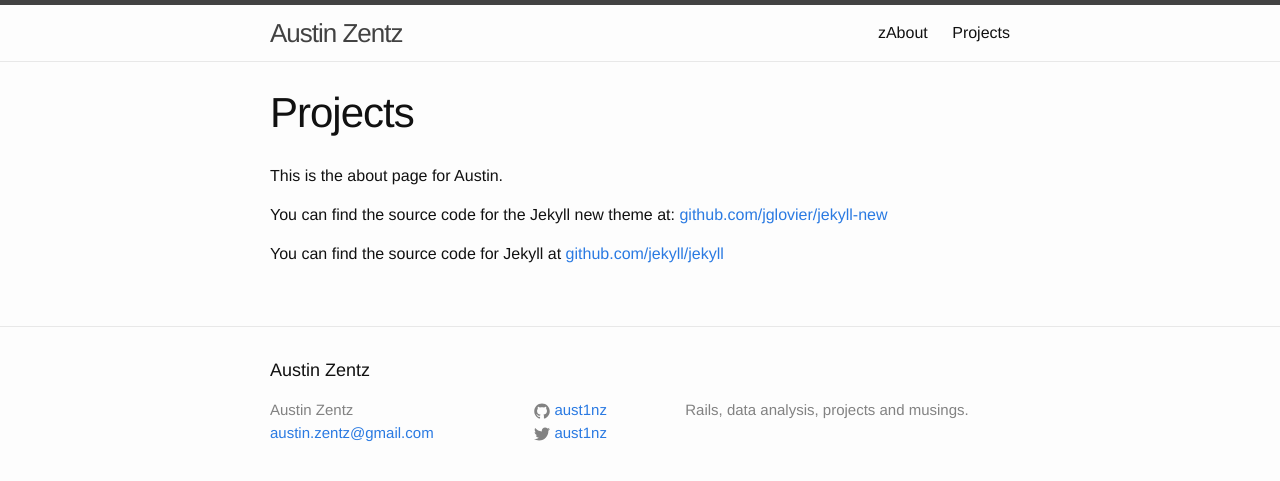
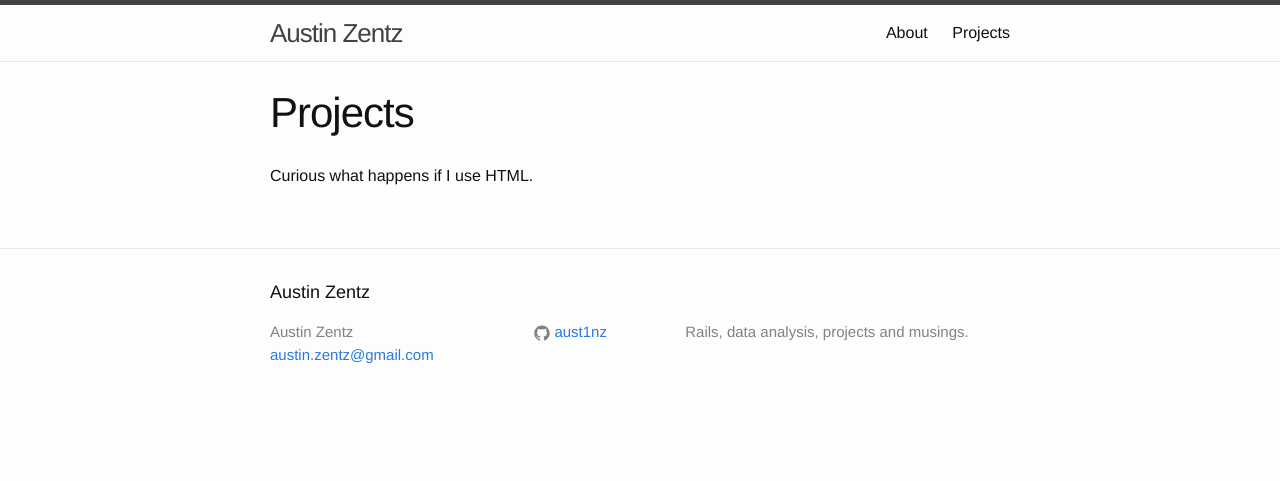
Before and after one commit to aust1nz/aust1nz.github.io, a Jekyll site: the page built from projects.html, in a window 1280 px wide. Shown: the top 481 px of the page. Built offline with Jekyll 4.4.1, drawn with Linux system fonts in a browser that asks for light colours.

Commit message:
Create basic customizations

```diff
--- a/_config.yml
+++ b/_config.yml
@@ -5,7 +5,6 @@
   Rails, data analysis, projects and musings.
 baseurl: "" # the subpath of your site, e.g. /blog/
 url: "http://austinzentz.com" # the base hostname & protocol for your site
-twitter_username: aust1nz
 github_username:  aust1nz
 
 # Build settings
--- a/_posts/2014-10-16-building-ror.markdown
+++ b/_posts/2014-10-16-building-ror.markdown
@@ -1,6 +1,7 @@
 ---
 layout: post
 title:  "Building a personal site!"
+summary: "Building a personal site is easy in a few quick steps."
 date:   2014-10-16 14:15:13
 categories: update RoR
 ---
--- a/_posts/2014-10-16-welcome-to-jekyll.markdown
+++ b/_posts/2014-10-16-welcome-to-jekyll.markdown
@@ -1,6 +1,7 @@
 ---
 layout: post
 title:  "Welcome to Jekyll!"
+summary: "This is an example post."
 date:   2014-10-16 14:13:13
 categories: jekyll update
 ---
--- a/css/projects.md
+++ /dev/null
@@ -1,10 +0,0 @@
----
-layout: page
-title: Projects
-permalink: /projects/
----
-This is the about page for Austin.
-
-You can find the source code for the Jekyll new theme at: [github.com/jglovier/jekyll-new](https://github.com/jglovier/jekyll-new)
-
-You can find the source code for Jekyll at [github.com/jekyll/jekyll](https://github.com/jekyll/jekyll)
--- a/index.html
+++ b/index.html
@@ -14,6 +14,7 @@
         <h2>
           <a class="post-link" href="{{ post.url | prepend: site.baseurl }}">{{ post.title }}</a>
         </h2>
+        <p>{{ post.summary }}</p>
       </li>
     {% endfor %}
   </ul>
--- /dev/null
+++ b/projects.html
@@ -0,0 +1,6 @@
+---
+layout: page
+title: Projects
+permalink: /projects/
+---
+<p>Curious what happens if I use HTML.</p>
```
Also changed, not shown: about.md (+1 -7 lines), 2 other files.
